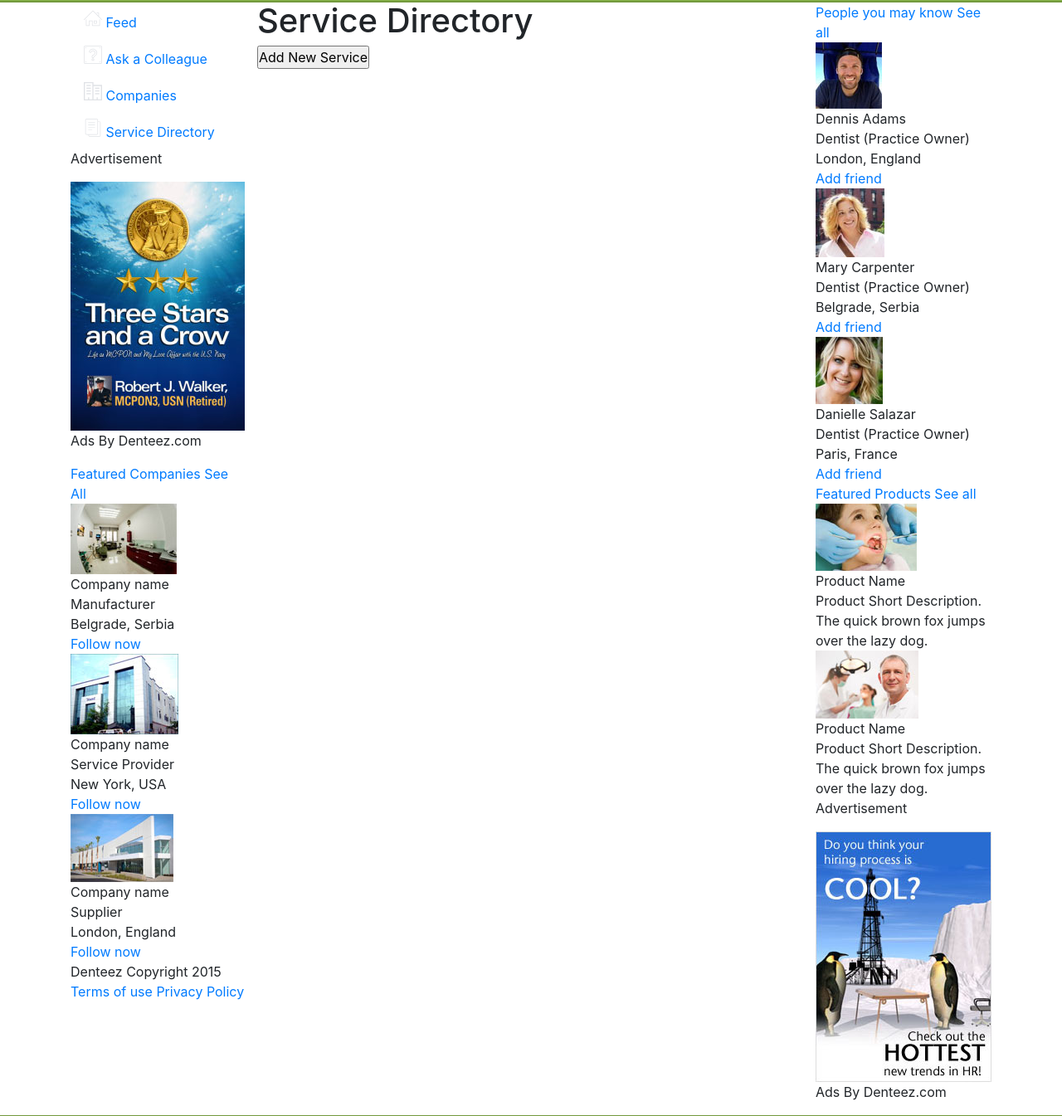
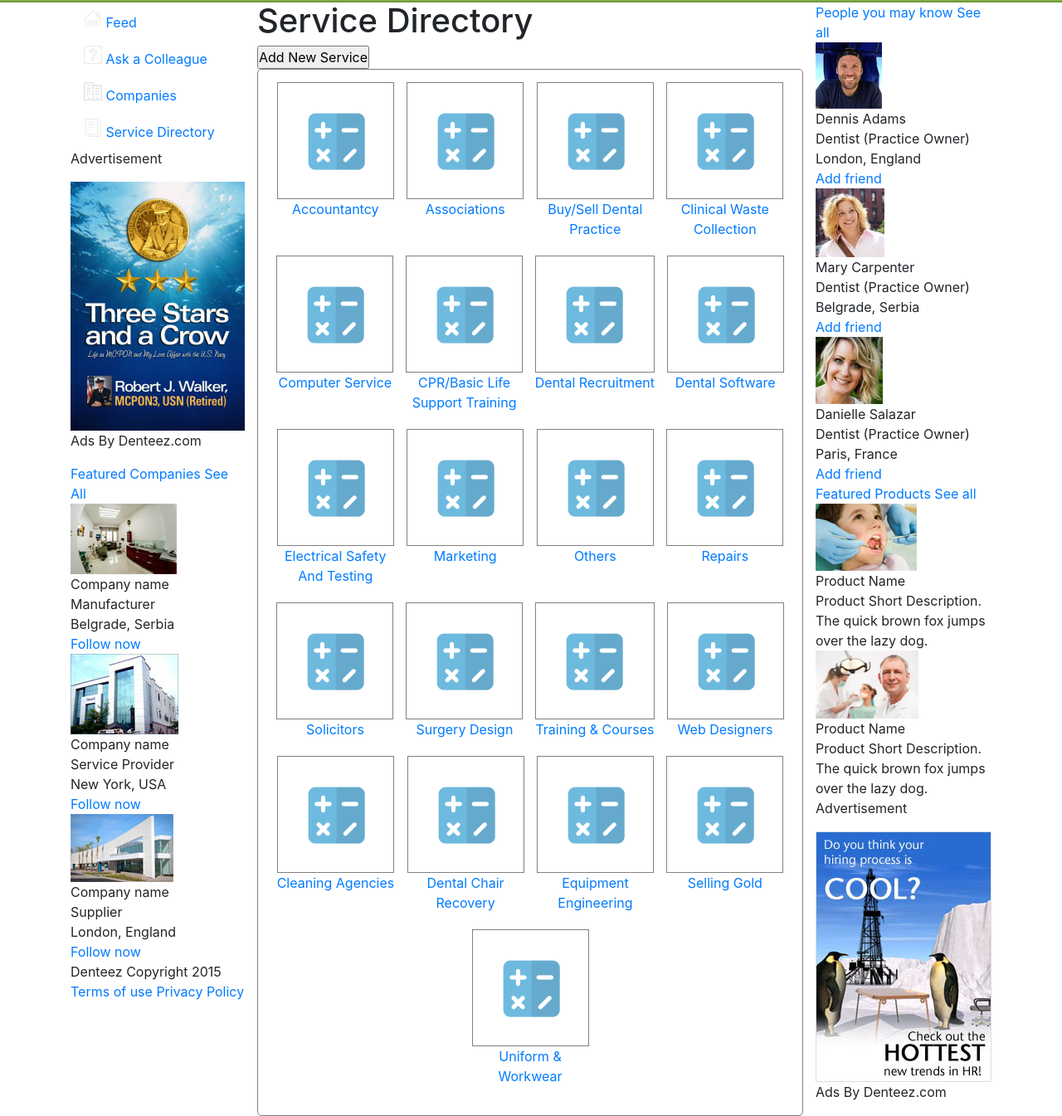
Before and after one commit to DmitryPacificAtion/abz, a website: page dist/index.html in a window 1280 px wide. Shown: the part 64-1409 px from the top of the page at 83% size. Drawn offline with Linux system fonts and the light colour scheme.

Commit message:
update icons

```diff
--- a/dist/index.html
+++ b/dist/index.html
@@ -81,88 +81,172 @@
 			<button class="btn-add-service">Add New Service</button>
 			<div class="l-content__wrapper">
 				<div class="l-content__items">
-					<div class="item-preview"><a href=""></a></div>
-					<a href="" class="item-link"></a>
+					<div class="item-preview">
+						<a class="item-preview__wrap" href="#link">
+							<div class="item-preview__img accountantcy"></div>
+						</a>
+					</div>
+					<a href="#link" class="item-preview__title">Accountantcy</a>
 				</div>
 				<div class="l-content__items">
-					<div class="item-preview"><a href=""></a></div>
-					<a href="" class="item-link"></a>
+					<div class="item-preview">
+						<a class="item-preview__wrap" href="#link">
+							<div class="item-preview__img associations"></div>
+						</a>
+					</div>
+					<a href="#link" class="item-preview__title">Associations</a>
 				</div>
 				<div class="l-content__items">
-					<div class="item-preview"><a href=""></a></div>
-					<a href="" class="item-link"></a>
+					<div class="item-preview">
+						<a class="item-preview__wrap" href="#link">
+							<div class="item-preview__img dental-ractice"></div>
+						</a>
+					</div>
+					<a href="#link" class="item-preview__title">Buy/Sell&nbsp;Dental<br>Practice</a>
 				</div>
 				<div class="l-content__items">
-					<div class="item-preview"><a href=""></a></div>
-					<a href="" class="item-link"></a>
+					<div class="item-preview">
+						<a class="item-preview__wrap" href="#link">
+							<div class="item-preview__img waste-collection"></div>
+						</a>
+					</div>
+					<a href="#link" class="item-preview__title">Clinical&nbsp;Waste<br>Collection</a>
 				</div>
 				<div class="l-content__items">
-					<div class="item-preview"><a href=""></a></div>
-					<a href="" class="item-link"></a>
+					<div class="item-preview">
+						<a class="item-preview__wrap" href="#link">
+							<div class="item-preview__img computer-service"></div>
+						</a>
+					</div>
+					<a href="#link" class="item-preview__title">Computer Service</a>
 				</div>
 				<div class="l-content__items">
-					<div class="item-preview"><a href=""></a></div>
-					<a href="" class="item-link"></a>
+					<div class="item-preview">
+						<a class="item-preview__wrap" href="#link">
+							<div class="item-preview__img basic-life-support"></div>
+						</a>
+					</div>
+					<a href="#link" class="item-preview__title">CPR/Basic&nbsp;Life<br>Support&nbsp;Training</a>
 				</div>
 				<div class="l-content__items">
-					<div class="item-preview"><a href=""></a></div>
-					<a href="" class="item-link"></a>
+					<div class="item-preview">
+						<a class="item-preview__wrap" href="#link">
+							<div class="item-preview__img dental-recruitment"></div>
+						</a>
+					</div>
+					<a href="#link" class="item-preview__title">Dental Recruitment</a>
 				</div>
 				<div class="l-content__items">
-					<div class="item-preview"><a href=""></a></div>
-					<a href="" class="item-link"></a>
+					<div class="item-preview">
+						<a class="item-preview__wrap" href="#link">
+							<div class="item-preview__img dental-software"></div>
+						</a>
+					</div>
+					<a href="#link" class="item-preview__title">Dental Software</a>
 				</div>
 				<div class="l-content__items">
-					<div class="item-preview"><a href=""></a></div>
-					<a href="" class="item-link"></a>
+					<div class="item-preview">
+						<a class="item-preview__wrap" href="#link">
+							<div class="item-preview__img electrical-safety"></div>
+						</a>
+					</div>
+					<a href="#link" class="item-preview__title">Electrical&nbsp;Safety<br>And&nbsp;Testing</a>
 				</div>
 				<div class="l-content__items">
-					<div class="item-preview"><a href=""></a></div>
-					<a href="" class="item-link"></a>
+					<div class="item-preview">
+						<a class="item-preview__wrap" href="#link">
+							<div class="item-preview__img marketing"></div>
+						</a>
+					</div>
+					<a href="#link" class="item-preview__title">Marketing</a>
 				</div>
 				<div class="l-content__items">
-					<div class="item-preview"><a href=""></a></div>
-					<a href="" class="item-link"></a>
+					<div class="item-preview">
+						<a class="item-preview__wrap" href="#link">
+							<div class="item-preview__img others"></div>
+						</a>
+					</div>
+					<a href="#link" class="item-preview__title">Others</a>
 				</div>
 				<div class="l-content__items">
-					<div class="item-preview"><a href=""></a></div>
-					<a href="" class="item-link"></a>
+					<div class="item-preview">
+						<a class="item-preview__wrap" href="#link">
+							<div class="item-preview__img repairs"></div>
+						</a>
+					</div>
+					<a href="#link" class="item-preview__title">Repairs</a>
 				</div>
 				<div class="l-content__items">
-					<div class="item-preview"><a href=""></a></div>
-					<a href="" class="item-link"></a>
+					<div class="item-preview">
+						<a class="item-preview__wrap" href="#link">
+							<div class="item-preview__img solicitors"></div>
+						</a>
+					</div>
+					<a href="#link" class="item-preview__title">Solicitors</a>
 				</div>
 				<div class="l-content__items">
-					<div class="item-preview"><a href=""></a></div>
-					<a href="" class="item-link"></a>
+					<div class="item-preview">
+						<a class="item-preview__wrap" href="#link">
+							<div class="item-preview__img surgery-design"></div>
+						</a>
+					</div>
+					<a href="#link" class="item-preview__title">Surgery Design</a>
 				</div>
 				<div class="l-content__items">
-					<div class="item-preview"><a href=""></a></div>
-					<a href="" class="item-link"></a>
+					<div class="item-preview">
+						<a class="item-preview__wrap" href="#link">
+							<div class="item-preview__img training"></div>
+						</a>
+					</div>
+					<a href="#link" class="item-preview__title">Training & Courses</a>
 				</div>
 				<div class="l-content__items">
-					<div class="item-preview"><a href=""></a></div>
-					<a href="" class="item-link"></a>
+					<div class="item-preview">
+						<a class="item-preview__wrap" href="#link">
+							<div class="item-preview__img web-designers"></div>
+						</a>
+					</div>
+					<a href="#link" class="item-preview__title">Web Designers</a>
 				</div>
 				<div class="l-content__items">
-					<div class="item-preview"><a href=""></a></div>
-					<a href="" class="item-link"></a>
+					<div class="item-preview">
+						<a class="item-preview__wrap" href="#link">
+							<div class="item-preview__img cleaning-agencies"></div>
+						</a>
+					</div>
+					<a href="#link" class="item-preview__title">Cleaning Agencies</a>
 				</div>
 				<div class="l-content__items">
-					<div class="item-preview"><a href=""></a></div>
-					<a href="" class="item-link"></a>
+					<div class="item-preview">
+						<a class="item-preview__wrap" href="#link">
+							<div class="item-preview__img dental-chair-recovery"></div>
+						</a>
+					</div>
+					<a href="#link" class="item-preview__title">Dental&nbsp;Chair<br>Recovery</a>
 				</div>
 				<div class="l-content__items">
-					<div class="item-preview"><a href=""></a></div>
-					<a href="" class="item-link"></a>
+					<div class="item-preview">
+						<a class="item-preview__wrap" href="#link">
+							<div class="item-preview__img equipment"></div>
+						</a>
+					</div>
+					<a href="#link" class="item-preview__title">Equipment<br>Engineering</a>
 				</div>
 				<div class="l-content__items">
-					<div class="item-preview"><a href=""></a></div>
-					<a href="" class="item-link"></a>
+					<div class="item-preview">
+						<a class="item-preview__wrap" href="#link">
+							<div class="item-preview__img selling-gold"></div>
+						</a>
+					</div>
+					<a href="#link" class="item-preview__title">Selling Gold</a>
 				</div>
 				<div class="l-content__items">
-					<div class="item-preview"><a href=""></a></div>
-					<a href="" class="item-link"></a>
+					<div class="item-preview">
+						<a class="item-preview__wrap" href="#link">
+							<div class="item-preview__img uniform-workwear"></div>
+						</a>
+					</div>
+					<a href="#link" class="item-preview__title">Uniform&nbsp;&<br>Workwear</a>
 				</div>
 			</div>
 		</main>
```
Also changed, not shown: dist/css/style.css.
